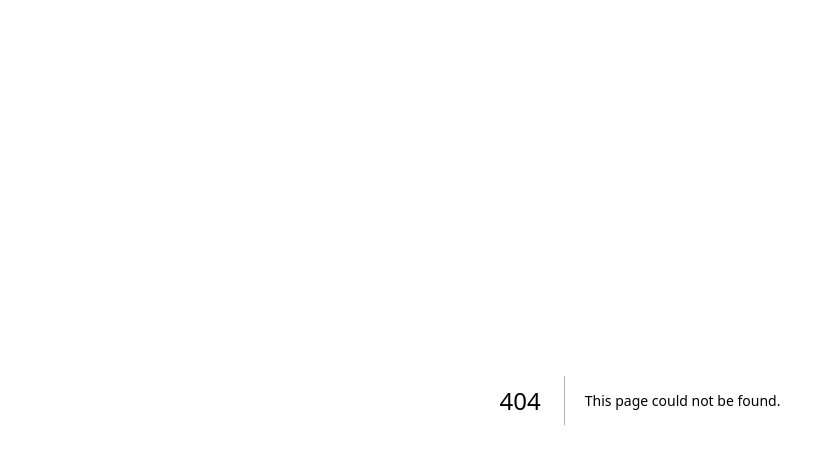
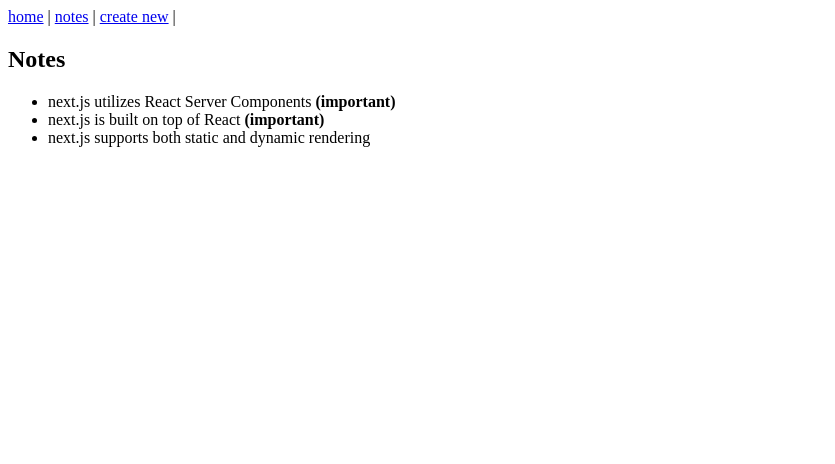
Before and after one commit to gautam4455/fso-nextjs-notes-app, a Next.js app: page /notes in a window 1280 px wide. Before the commit this address had no page. Shown: the top 464 px of the page, without its empty margins (0-835 px from the left). Built offline with nearby package versions, Linux system fonts and the light colour scheme.

Commit message:
Added get notes, add note using server components and server actions

```diff
--- /dev/null
+++ b/src/app/actions/notes.ts
@@ -0,0 +1,13 @@
+"use server";
+
+import { redirect } from "next/navigation";
+
+import { addNote } from "../services/notes";
+
+export const createNote = async (formData: FormData) => {
+  const content = formData.get("content") as string;
+  const important = formData.get("important") === "on";
+
+  addNote(content, important);
+  redirect("/notes");
+};
--- a/src/app/layout.tsx
+++ b/src/app/layout.tsx
@@ -1,29 +1,23 @@
-import type { Metadata } from "next";
-import { Geist, Geist_Mono } from "next/font/google";
-import "./globals.css";
+import Link from "next/link";
 
-const geistSans = Geist({
-  variable: "--font-geist-sans",
-  subsets: ["latin"],
-});
-
-const geistMono = Geist_Mono({
-  variable: "--font-geist-mono",
-  subsets: ["latin"],
-});
-
-export const metadata: Metadata = {
-  title: "Create Next App",
-  description: "Generated by create next app",
-};
-
-export default function RootLayout({ children }: LayoutProps<"/">) {
+export default function RootLayout({
+  children,
+}: {
+  children: React.ReactNode;
+}) {
   return (
-    <html
-      lang="en"
-      className={`${geistSans.variable} ${geistMono.variable} h-full antialiased`}
-    >
-      <body className="min-h-full flex flex-col">{children}</body>
+    <html lang="en">
+      <body>
+        <nav>
+          <Link href="/">home</Link>
+          {" | "}
+          <Link href="/notes">notes</Link>
+          {" | "}
+          <Link href="/notes/new">create new</Link>
+          {" | "}
+        </nav>
+        {children}
+      </body>
     </html>
   );
 }
--- /dev/null
+++ b/src/app/notes/page.tsx
@@ -0,0 +1,19 @@
+import { getNotes } from "../services/notes";
+
+const Notes = () => {
+  const notes = getNotes();
+
+  return (
+    <div>
+      <h2>Notes</h2>
+      <ul>
+        {notes.map((note) => (
+          <li key={note.id}>
+            {note.content} {note.important && <strong>(important)</strong>}
+          </li>
+        ))}
+      </ul>
+    </div>
+  );
+};
+export default Notes;
--- a/src/app/page.tsx
+++ b/src/app/page.tsx
@@ -1,69 +1,24 @@
-import Image from "next/image";
+const Home = () => {
+  console.log("hello next.js");
 
-export default function Home() {
   return (
-    <div className="flex flex-col flex-1 items-center justify-center bg-zinc-50 font-sans dark:bg-black">
-      <main className="flex flex-1 w-full max-w-3xl flex-col items-center justify-between py-32 px-16 bg-white dark:bg-black sm:items-start">
-        <Image
-          className="dark:invert h-5 w-[100px]"
-          src="/next.svg"
-          alt="Next.js logo"
-          width={100}
-          height={20}
-          priority
-        />
-        <div className="flex flex-col items-center gap-6 text-center sm:items-start sm:text-left">
-          <h1 className="max-w-xs text-3xl font-semibold leading-10 tracking-tight text-black dark:text-zinc-50">
-            To get started, edit the{" "}
-            <code className="rounded bg-black/[.06] px-1.5 py-0.5 font-mono text-[0.9em] dark:bg-white/[.08]">
-              page.tsx
-            </code>{" "}
-            file.
-          </h1>
-          <p className="max-w-md text-lg leading-8 text-zinc-600 dark:text-zinc-400">
-            Looking for a starting point or more instructions? Head over to{" "}
-            <a
-              href="https://vercel.com/templates?framework=next.js&utm_source=create-next-app&utm_medium=appdir-template-tw&utm_campaign=create-next-app"
-              className="font-medium text-zinc-950 dark:text-zinc-50"
-            >
-              Templates
-            </a>{" "}
-            or the{" "}
-            <a
-              href="https://nextjs.org/learn?utm_source=create-next-app&utm_medium=appdir-template-tw&utm_campaign=create-next-app"
-              className="font-medium text-zinc-950 dark:text-zinc-50"
-            >
-              Learning
-            </a>{" "}
-            center.
-          </p>
-        </div>
-        <div className="flex flex-col gap-4 text-base font-medium sm:flex-row">
-          <a
-            className="flex h-12 w-full items-center justify-center gap-2 rounded-full bg-foreground px-5 text-background transition-colors hover:bg-[#383838] dark:hover:bg-[#ccc] md:w-[158px]"
-            href="https://vercel.com/new?utm_source=create-next-app&utm_medium=appdir-template-tw&utm_campaign=create-next-app"
-            target="_blank"
-            rel="noopener noreferrer"
-          >
-            <Image
-              className="dark:invert h-[14px] w-4"
-              src="/vercel.svg"
-              alt="Vercel logomark"
-              width={16}
-              height={14}
-            />
-            Deploy Now
-          </a>
-          <a
-            className="flex h-12 w-full items-center justify-center rounded-full border border-solid border-black/[.08] px-5 transition-colors hover:border-transparent hover:bg-black/[.04] dark:border-white/[.145] dark:hover:bg-[#1a1a1a] md:w-[158px]"
-            href="https://nextjs.org/docs?utm_source=create-next-app&utm_medium=appdir-template-tw&utm_campaign=create-next-app"
-            target="_blank"
-            rel="noopener noreferrer"
-          >
-            Documentation
-          </a>
-        </div>
-      </main>
+    <div>
+      <div>
+        <h2>notes app</h2>
+        An example app for{" "}
+        <a href="https://courses.mooc.fi/org/uh-cs/courses/full-stack-open-nextjs">
+          Full Stack Open Next.js
+        </a>
+      </div>
+      <div>
+        See{" "}
+        <a href="https://github.com/fullstack-hy2020/nextjs-notes">
+          https://github.com/fullstack-hy2020/nextjs-notes
+        </a>{" "}
+        for the source code
+      </div>
     </div>
   );
-}
+};
+
+export default Home;
--- /dev/null
+++ b/src/app/services/notes.ts
@@ -0,0 +1,23 @@
+const notes = [
+  {
+    id: 1,
+    content: "next.js utilizes React Server Components",
+    important: true,
+  },
+  { id: 2, content: "next.js is built on top of React", important: true },
+  {
+    id: 3,
+    content: "next.js supports both static and dynamic rendering",
+    important: false,
+  },
+];
+
+let nextId = 4;
+
+export const getNotes = () => {
+  return notes;
+};
+
+export const addNote = (content: string, important: boolean) => {
+  notes.push({ id: nextId++, content, important });
+};
```
Also changed, not shown: src/app/notes/new/page.tsx (added, +28 -0 lines).
